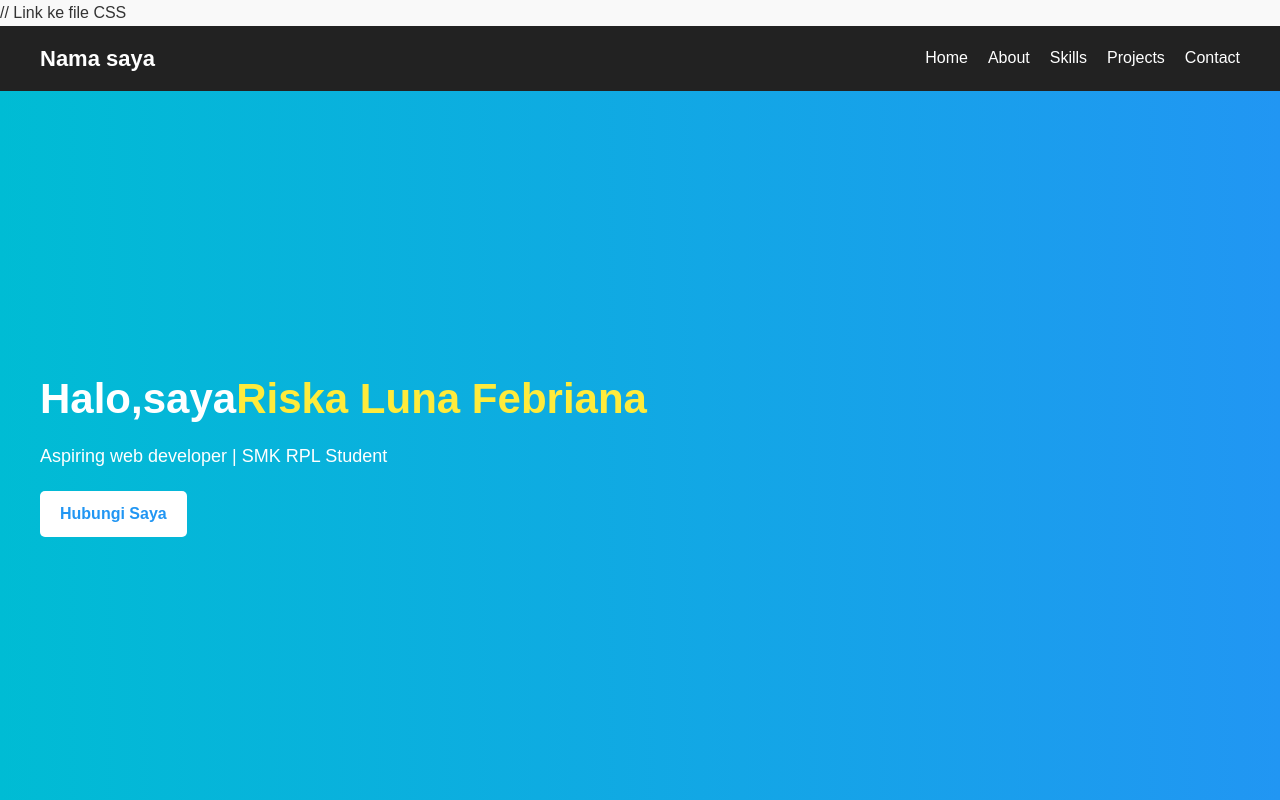
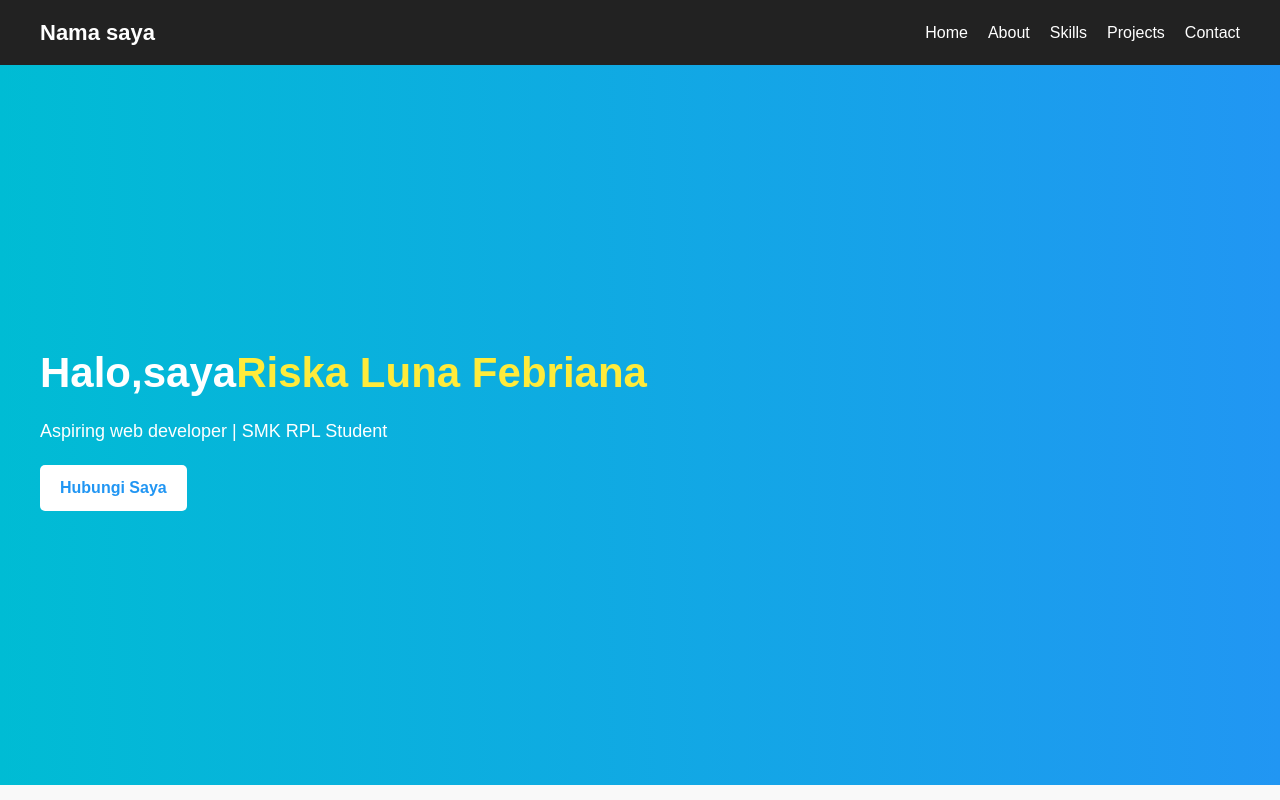
Before and after one commit to lunana10/cv_lunana, a plain HTML site: page index.html in a window 1280 px wide. Shown: the top 800 px of the page. Drawn offline with Linux system fonts and the light colour scheme.

Commit message:
Update index.html

```diff
--- a/index.html
+++ b/index.html
@@ -4,7 +4,7 @@
     <meta charset="UTF-8">
     <meta name="viewport" content="width=device-width, initial-scale=1.0">
     <title>Portofolio - Nama saya</title>
-    <link rel="stylesheet" href="style.css"> // Link ke file CSS
+    <link rel="stylesheet" href="style.css">
 </head>
 
 <body>
@@ -107,4 +107,5 @@
          </footer>
 
 </body>
+
 </html>
```
